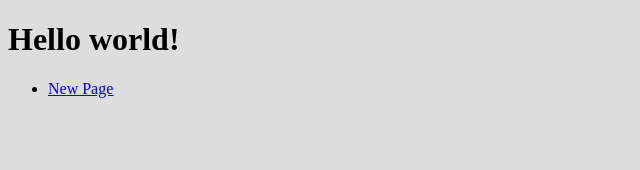
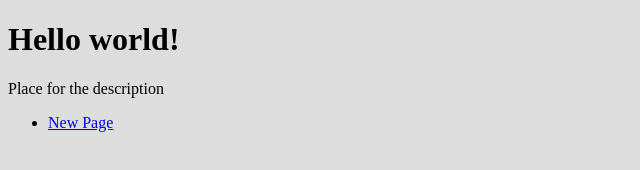
Before and after one commit to Valera-Palianov/creative-lesson3, a plain HTML site: page index.html in a window 1280 px wide. Shown: the whole page, without its empty margins (0-640 px from the left). Drawn offline with Linux system fonts and the light colour scheme.

Commit message:
added place for description

```diff
--- a/index.html
+++ b/index.html
@@ -6,6 +6,7 @@
 	</head>
 	<body>
 		<h1>Hello world!</h1>
+		<div>Place for the description</div>
 		<ul>
 			<li><a href='./newPage.html'>New Page</a></li>
 		</ul>
```
